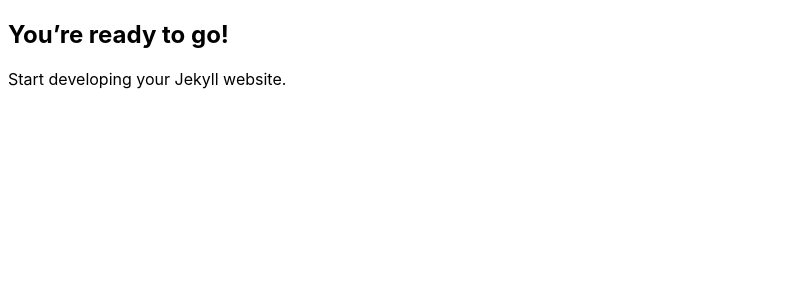
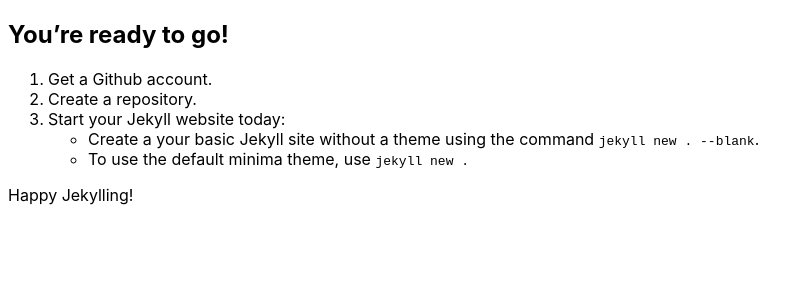
Before and after one commit to cadamini/cadamini.github.io, a Jekyll site: the page built from index.md, in a window 1280 px wide. Shown: the top 300 px of the page, without its empty margins (0-812 px from the left). Built offline with Jekyll 4.4.1, drawn with Linux system fonts in a browser that asks for light colours.

Commit message:
Add some content

```diff
--- a/index.md
+++ b/index.md
@@ -5,4 +5,10 @@
 
 ## You're ready to go!
 
-Start developing your Jekyll website.
+1. Get a Github account.
+2. Create a repository.
+3. Start your Jekyll website today:
+   - Create a your basic Jekyll site without a theme using the command `jekyll new . --blank`.
+   - To use the default minima theme, use `jekyll new .`
+
+Happy Jekylling!
```
